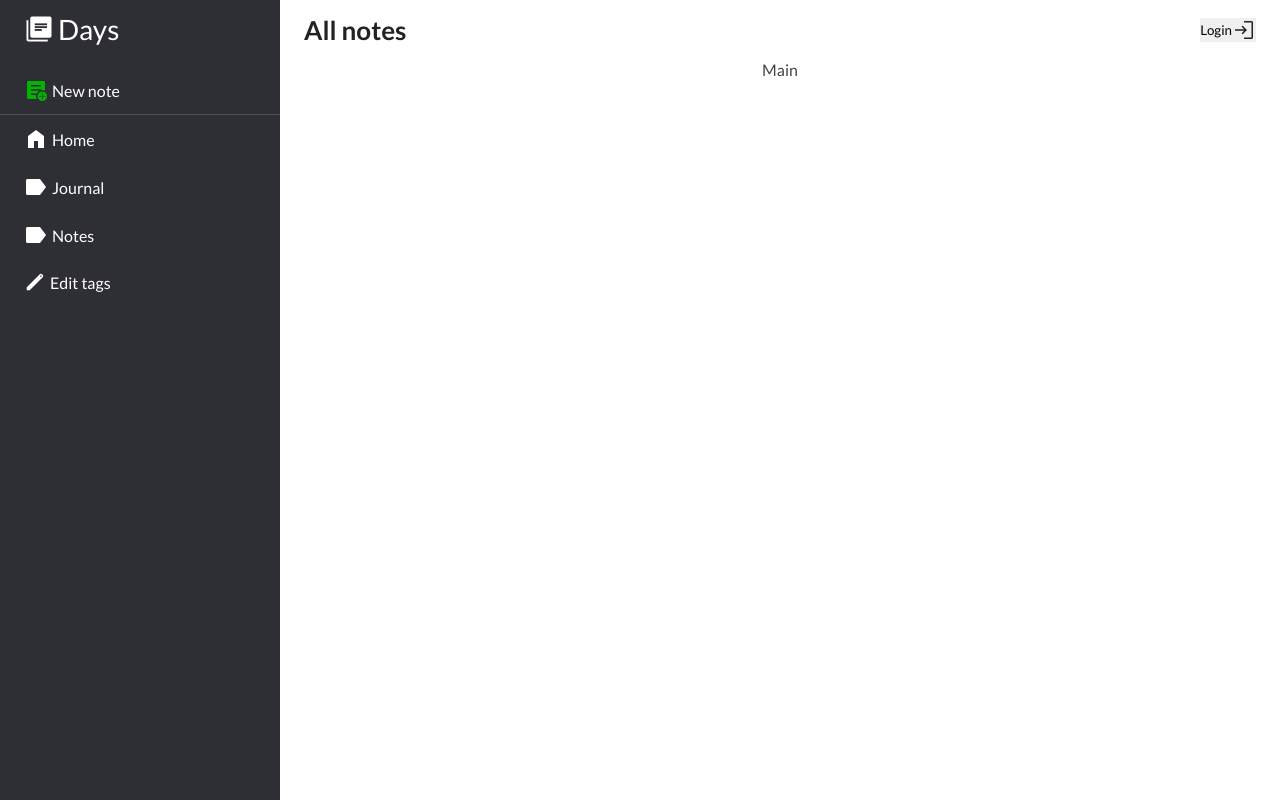
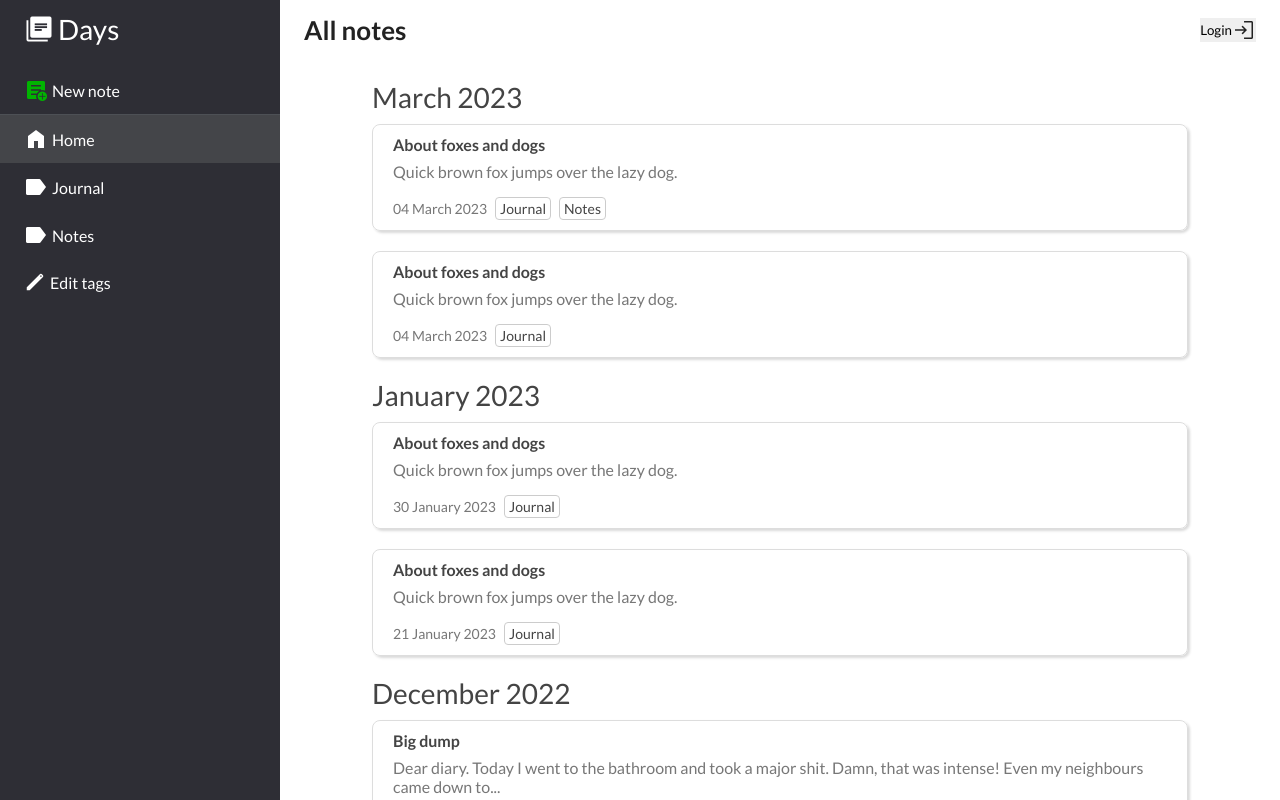
Before and after one commit to AlexeiVorobev/days, a React (Vite) app in the folder client/: page / in a window 1280 px wide. Built offline with nearby package versions, Linux system fonts and the light colour scheme.

Commit message:
Implement home note-list rendering

```diff
--- a/client/components/MainSection.jsx
+++ b/client/components/MainSection.jsx
@@ -1,9 +1,22 @@
-import React from 'react'
+import React from 'react';
+import NoteList from './NoteList';
+import NotePage from './NotePage';
 
-const MainSection = () => {
-  return (
-    <div className='main'>Main</div>
-  )
+const MainSection = ({activeNote, activeTag, notes, tags}) => {
+  if (activeNote) {
+    return (
+    <div className="main-container">
+      <NotePage activeNote={activeNote} />
+    </div>
+    )
+  } else {
+    return (
+    <div className="main-container">
+      <NoteList activeTag={activeTag} notes={notes} tags={tags} />
+    </div>
+    )
+  }
+
 }
 
 export default MainSection
--- a/client/components/NoteList.jsx
+++ b/client/components/NoteList.jsx
@@ -1,9 +1,63 @@
-import React from 'react'
+import React from "react";
+import { useRef } from "react";
+import format from "date-fns/format";
 
-const NoteList = () => {
+const NoteList = ({ notes, tags, activeTag }) => {
+
+  const getTag = function(id) {
+    return tags.find(tag => tag.id === id)
+  }
+
+  const getNotesByTag = function (notes, tag) {
+    const notesFiltered = [...notes];
+    notesFiltered.filter(note => !note.tagList.includes('1'));
+    console.log(notesFiltered)
+    return notesFiltered;
+  }
+
+  const notesToDisplay = activeTag ? getNotesByTag(notes, activeTag) : notes;
+
+  let currentDate = new Date(notesToDisplay[0].date);
+  if (!notesToDisplay) return (
+    <div>
+      It's empty lol.
+    </div>
+  )
   return (
-    <div>NoteList</div>
-  )
-}
+    <div>
+      <h1 className="month-header">{format(currentDate, 'MMMM')} {format(currentDate, 'y')}</h1>
+      {notesToDisplay.map((note) => {
+        const date = new Date(note.date);
+        let month = null;
+        let year = null;
+        if (format(currentDate, 'M') !== format(date, 'M') || format(currentDate, 'y') !== format(date, 'y')) {
+          month = format(date, 'MMMM');
+          year = format(date, 'y');
+          currentDate = date;
+        }
+        return (
+        <div key={note.id}>
+          {month ?
+          <h1 className="month-header">{month} {year}</h1>
+          : ""
+          }
+        <div className="note-card">
+          <h1>{note.title}</h1>
+          <p>{note.body}</p>
+          <div className="card-bottom-panel">
+            <div className="card-date">{format(date, 'dd MMMM y')}</div>
+            {
+              note.tagList.map(tagId => (
+                <div key={tagId} className="tag-box">{getTag(tagId).name}</div>
+              ))
+            }
+          </div>
+        </div>
+        </div>
+        )
+      })}
+    </div>
+  );
+};
 
-export default NoteList
+export default NoteList;
--- a/client/components/Sidebar.jsx
+++ b/client/components/Sidebar.jsx
@@ -1,9 +1,13 @@
 import React from "react";
 
-const Sidebar = ({ tags, setTagModalActive }) => {
+const Sidebar = ({ tags, setTagModalActive, activeTag, setActiveTag }) => {
+
+  const handleMenuTagClick = function (id) {
+    setActiveTag(id)
+  }
 
   const menuTags = tags.map((tag) => (
-    <div className="menu-tag menu-item" key={tag.id}>
+    <div className={"menu-tag menu-item " + (activeTag === tag.id ? 'active' : '')} key={tag.id} onClick={() => handleMenuTagClick(tag.id)}>
       <span className="material-symbols-outlined">
         label
       </span>
@@ -21,7 +25,7 @@ const Sidebar = ({ tags, setTagModalActive }) => {
         <span className="material-symbols-outlined">add_notes</span>
         New note
       </div>
-      <div className="menu-item" id="menuHome">
+      <div className={"menu-item " + (activeTag ? '' : "active")} id="menuHome" onClick={() => setActiveTag(null)}>
         <span className="material-symbols-outlined">home</span>
         Home
       </div>
--- a/client/package.json
+++ b/client/package.json
@@ -9,6 +9,7 @@
     "preview": "vite preview"
   },
   "dependencies": {
+    "date-fns": "^2.29.3",
     "react": "^18.2.0",
     "react-dom": "^18.2.0",
     "react-uuid": "^2.0.0"
--- a/client/src/App.css
+++ b/client/src/App.css
@@ -11,7 +11,88 @@
   --primary-color: #2e2e35;
   --margin-m: 24px;
   --font-color-primary: #222222;
+  --font-color-light: #777;
   --menu-hover-color: #4d5055;
+  --menu-active-color: #444549;
+}
+
+::-webkit-scrollbar {
+    width: 8px;
+    height: 6px;
+  }
+::-webkit-scrollbar-track {
+    border-radius: 10px;
+    background: rgba(0,0,0,0.1);
+  }
+::-webkit-scrollbar-thumb{
+    border-radius: 10px;
+    background: rgba(0,0,0,0.2);
+  }
+::-webkit-scrollbar-thumb:hover{
+  	background: rgba(0,0,0,0.4);
+  }
+::-webkit-scrollbar-thumb:active{
+  	background: rgba(0,0,0,.9);
+  }
+
+.main-container {
+  margin: 0 auto;
+  width: 816px;
+}
+
+.main-section {
+  margin: 0 4px;
+  overflow-y: auto;
+}
+
+.month-header {
+  font-size: 28px;
+  margin-bottom: 10px;
+  margin-top: 20px;
+  font-weight: normal;
+
+}
+
+.card-date {
+  font-size: 14px;
+  color: var(--font-color-light);
+  height: 100%;
+}
+
+.card-bottom-panel {
+  margin-top: 16px;
+  display: flex;
+  justify-content: start;
+  align-items: center;
+  gap: 8px;
+}
+
+.tag-box {
+  border: 1px solid #ccc;
+  border-radius: 4px;
+  font-size: 14px;
+  padding: 2px 4px;
+}
+
+.note-card {
+  cursor: pointer;
+  border: 1px solid #ddd;
+  margin-bottom: 20px;
+  text-align: start;
+  box-shadow: rgba(0, 0, 0, 0.15) 1.95px 1.95px 2.6px;
+  min-height: 100px;
+  padding: 10px 20px;
+  border-radius: 8px;
+}
+
+.note-card h1 {
+  font-size: 16px;
+  margin-bottom: 8px;
+}
+
+.note-card p {
+  font-size: 16px;
+  color: var(--font-color-light);
 }
 
 body {
@@ -31,6 +112,7 @@ body {
 }
 
 .sidebar {
+
   background-color: #2e2e35;
   color: white;
   height: 100%;
@@ -96,6 +178,10 @@ body {
   gap: 4px;
   align-items: center;
   padding: 12px var(--margin-m);
+}
+
+.menu-item.active {
+  background-color: var(--menu-active-color);
 }
 
 .menu-item:hover {
--- a/client/src/App.jsx
+++ b/client/src/App.jsx
@@ -6,14 +6,50 @@ import Header from "../components/Header";
 import uuid from "react-uuid";
 import TagModal from "../components/TagModal";
 import * as utils from "./utils";
+import { formatISO } from "date-fns";
 
 function App() {
   const [notes, setNotes] = useState([
     {
       id: uuid(),
-      title: "Sample note",
+      title: "About foxes and dogs",
       body: "Quick brown fox jumps over the lazy dog.",
-      date: Date.now(),
+      date: formatISO(new Date(), { representation: "date" }),
+      tagList: ["0", "1"],
+    },
+    {
+      id: uuid(),
+      title: "About foxes and dogs",
+      body: "Quick brown fox jumps over the lazy dog.",
+      date: formatISO(new Date(), { representation: "date" }),
+      tagList: ["0"],
+    },
+    {
+      id: uuid(),
+      title: "About foxes and dogs",
+      body: "Quick brown fox jumps over the lazy dog.",
+      date: "2023-01-30",
+      tagList: ["0"],
+    },
+    {
+      id: uuid(),
+      title: "About foxes and dogs",
+      body: "Quick brown fox jumps over the lazy dog.",
+      date: "2023-01-21",
+      tagList: ["0"],
+    },
+    {
+      id: uuid(),
+      title: "Big dump",
+      body: "Dear diary. Today I went to the bathroom and took a major shit. Damn, that was intense! Even my neighbours came down to...",
+      date: "2022-12-31",
+      tagList: ["0"],
+    },
+    {
+      id: uuid(),
+      title: "Big dump",
+      body: "Dear diary. Today I went to the bathroom and took a major shit. Damn, that was intense! Even my neighbours came down to...",
+      date: "2022-12-16",
       tagList: ["0"],
     },
   ]);
@@ -27,8 +63,11 @@ function App() {
         ]
   );
 
+  const [activeNote, setActiveNote] = useState(null);
+  const [activeTag, setActiveTag] = useState(null);
+
   useEffect(() => {
-    localStorage.setItem('tags', JSON.stringify(tags))
+    localStorage.setItem("tags", JSON.stringify(tags));
   }, [tags]);
 
   const [tagModalActive, setTagModalActive] = useState(false);
@@ -59,8 +98,20 @@ function App() {
   return (
     <div className="App">
       <Header />
-      <Sidebar tags={tags} setTagModalActive={setTagModalActive} />
-      <MainSection />
+      <Sidebar
+        tags={tags}
+        setTagModalActive={setTagModalActive}
+        activeTag={activeTag}
+        setActiveTag={setActiveTag}
+      />
+      <div className="main-section">
+        <MainSection
+          activeNote={activeNote}
+          activeTag={activeTag}
+          notes={notes}
+          tags={tags}
+        />
+      </div>
       <TagModal
         onDeleteTag={handleDeleteTag}
         tags={tags}
```
Also changed, not shown: 1 other file (tests, documents, lock files or other folders).
